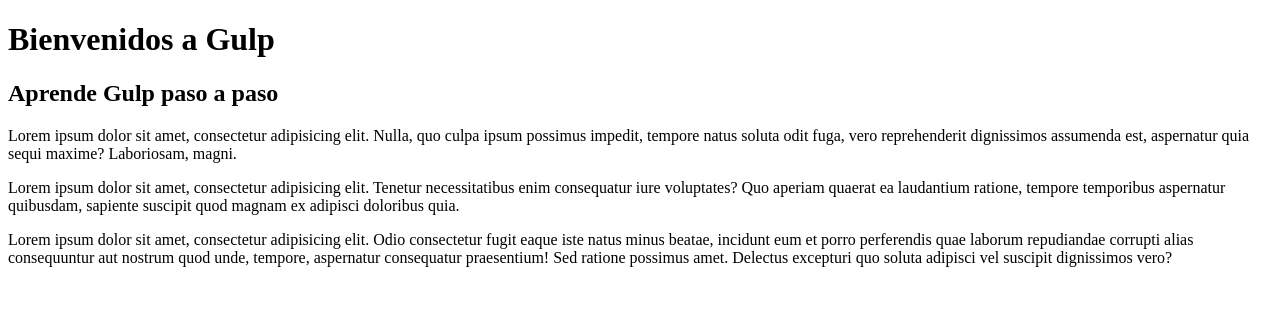
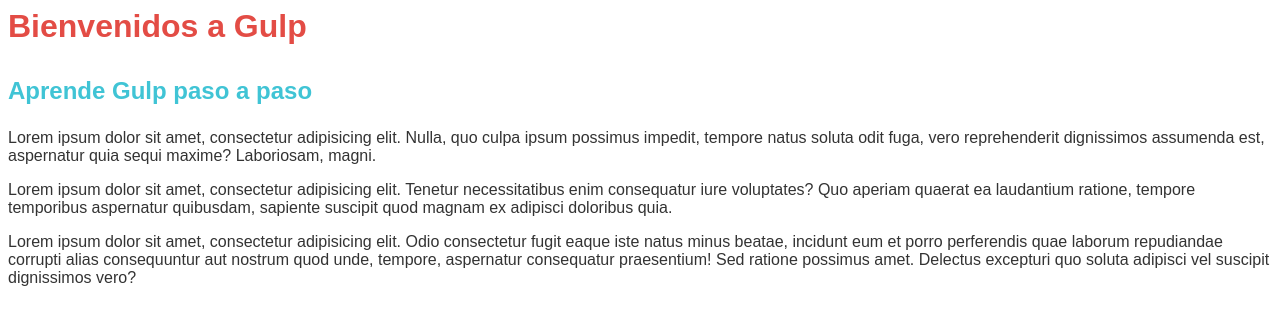
Before and after one commit to alejandrozorita/GULP, a website: page index.html in a window 1280 px wide. Drawn offline with nearby package versions, Linux system fonts and the light colour scheme; files that its build step writes are made by us from their sources; the site is published under a folder, as on GitHub Pages, so addresses that start at the root find nothing.

Commit message:
Instalación de note y primer css

```diff
--- /dev/null
+++ b/assets/css/styles.css
@@ -0,0 +1,17 @@
+body {
+  font-family: Arial, sans-serif;
+  font-size: 16px;
+  color: #333; }
+
+.wrap {
+  margin: 0 auto; }
+
+h1 {
+  font-size: 2em;
+  color: #E34C45;
+  margin: 0 0 1em 0; }
+
+h2 {
+  font-size: 1.5em;
+  margin: 0 0 1em 0;
+  color: #40C4D5; }
--- a/index.html
+++ b/index.html
@@ -3,7 +3,7 @@
 <head>
     <meta charset="UTF-8">
     <title>Tutorial de Gulp</title>
-    <link rel="stylesheet" href="/assets/css/styles.css">
+    <link rel="stylesheet" href="assets/css/styles.css">
 </head>
 <body>
     <div class="wrap">
```
Also changed, not shown: gulpfile.js (added, +15 -0 lines), package.json (added, +26 -0 lines), README.md.
